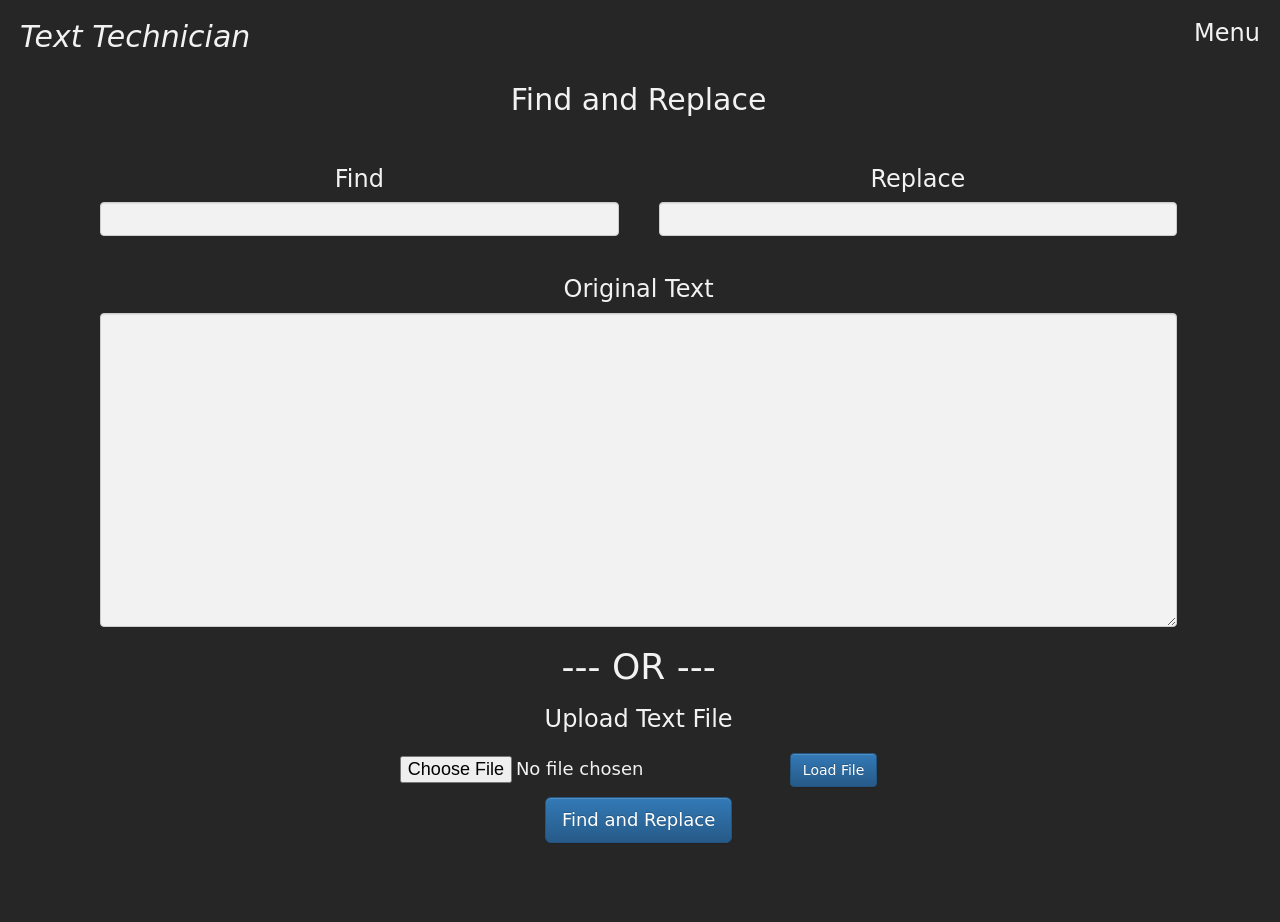
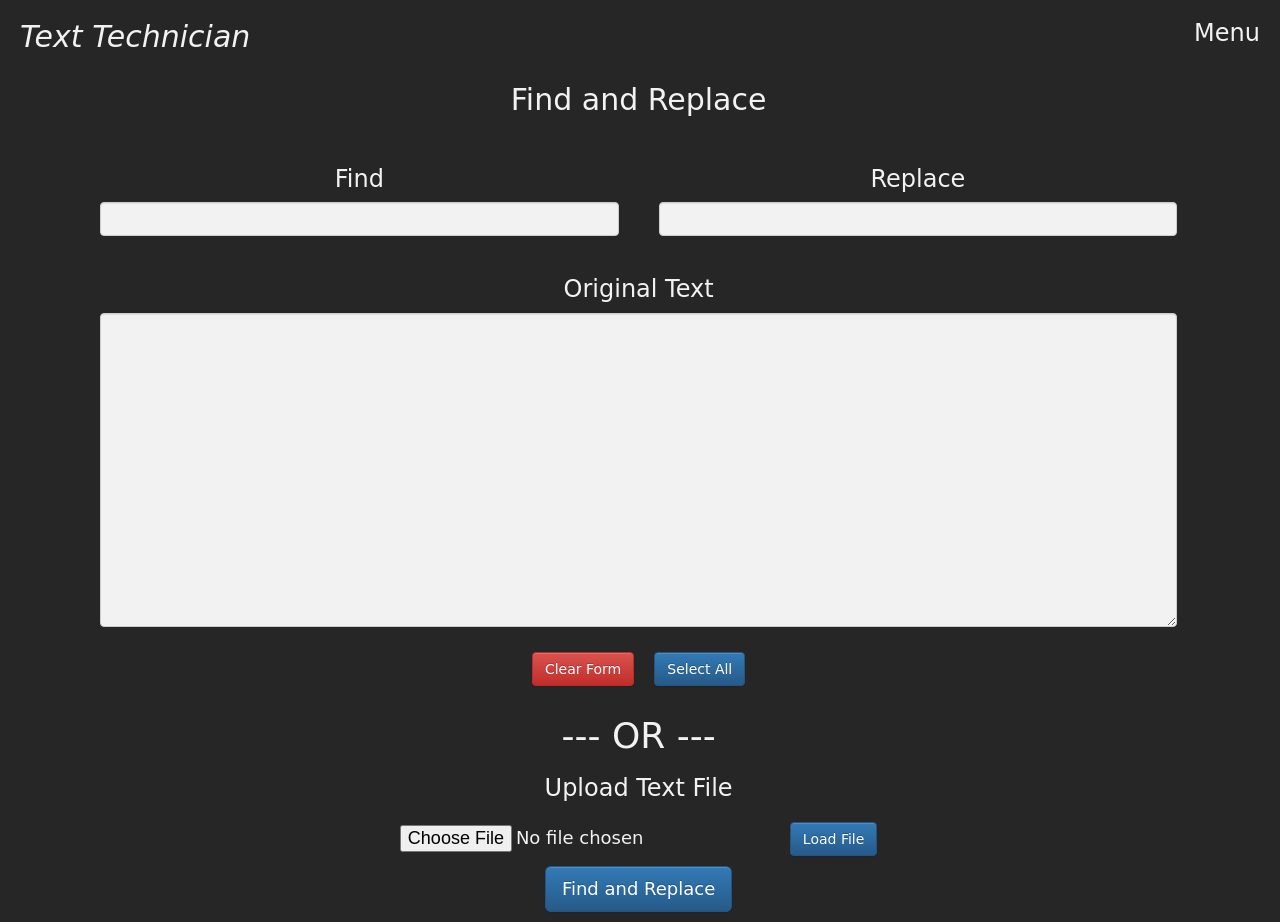
Before and after one commit to jande48/textMechanic, a Flask app: page /findReplace in a window 1280 px wide. Before the commit the page ends 843 px from the top, so only its background shows below. Run offline with Flask 2, Linux system fonts and the light colour scheme; some libraries are stand-ins or nearby versions; some web fonts are replaced.

Commit message:
added the clear and select buttons and updated download for raspberry pi

```diff
--- a/server/app.py
+++ b/server/app.py
@@ -33,13 +33,18 @@ class MyForm(FlaskForm):
 # Create a route to download the chosen text file
 @app.route('/downloads/<path>', methods=['GET', 'POST'])
 def download(path):
-    newPath = 'textFiles\\downloads\\'+path
+    newPath = 'textFiles/downloads/'+path
     return send_file(newPath, as_attachment=True)
 
 @app.route('/')
 def home():
     app.route('/')
     return render_template("index.html")
+
+@app.route('/addPrefixSuffix/clear',methods=['POST','GET'])
+def addPrefixSuffixClear():
+    form = MyForm()
+    return render_template("addPrefixSuffix.html", form=form)
 
 @app.route('/addPrefixSuffix',methods=['POST','GET'])
 def addPrefixSuffix():
@@ -55,7 +60,8 @@ def addPrefixSuffix():
     else:
 
         # if theres an attached file, then open it and read lines
-        if len(form.textUpload.data.filename) > 0:
+
+        if not isinstance(form.textUpload.data, str):
             filename = textFiles.save(form.textUpload.data)
             f = open("./textFiles/uploads/"+filename, "r")
             splitLinesString = f.readlines()
@@ -103,7 +109,7 @@ def removeLineBreaks():
 
     # if there's a POST request sending data, then get the data
     else:
-        if len(form.textUpload.data.filename) > 0:
+        if not isinstance(form.textUpload.data, str):
             filename = textFiles.save(form.textUpload.data)
             f = open("./textFiles/uploads/"+filename, "r")
             splitLinesString = f.readlines()
@@ -142,7 +148,7 @@ def removeLineNumbering():
 
     # if there's a POST request sending data, then get the data
     else:
-        if len(form.textUpload.data.filename) > 0:
+        if not isinstance(form.textUpload.data, str):
             filename = textFiles.save(form.textUpload.data)
             f = open("./textFiles/uploads/"+filename, "r")
             splitLinesString = f.readlines()
@@ -188,7 +194,7 @@ def findReplace():
         return render_template("findReplace.html", form=form)
 
     else:
-        if len(form.textUpload.data.filename) > 0:
+        if not isinstance(form.textUpload.data, str):
             filename = textFiles.save(form.textUpload.data)
             f = open("./textFiles/uploads/"+filename, "r")
             splitLinesString = f.readlines()
--- a/server/static/App.css
+++ b/server/static/App.css
@@ -69,6 +69,21 @@ font-family: asource-code-pro, Menlo, Monaco, Consolas, 'Courier New',
     /* flex: 1 0;
     margin: 0; */
     text-align: left;
+  }
+  .flexsideLeftSelect {
+    display: inline-block;
+    /* flex: 1 0;
+    margin-right: 0; */
+    /* width: 50%; */
+    text-align: right;
+    margin-right: 10px;
+  }
+  .flexsideRightSelect {
+    display: inline-block;
+    /* flex: 1 0;
+    margin: 0; */
+    text-align: left;
+    margin-left: 10px;
   }
   .flexsideRowCenter {
     flex: 1 auto;
--- a/server/templates/findReplace.html
+++ b/server/templates/findReplace.html
@@ -57,6 +57,14 @@
             </div>
             </div>
         </div>
+        <div class="flexContainerUpload">
+            <div class="flexsideLeftSelect">
+                <h4><input type="button" onclick="this.form.reset();" class="btn btn-danger" value="Clear Form"></h4>
+            </div>
+            <div class="flexsideRightSelect">
+                <h4><input type="button" onclick="selectAllText();" class="btn btn-primary" value="Select All"></h4>
+            </div>
+        </div>
         <div>
             <h1>--- OR ---</h1>
             <h3>Upload Text File</h3>
@@ -73,4 +81,10 @@
     </form>
 
 </div>
+<script>
+    function selectAllText() {
+        const orig = document.getElementById("Original");
+        orig.select()
+    }
+ </script>
 {%endblock%}
```
Also changed, not shown: server/templates/addPrefixSuffix.html (+14 -0 lines), server/templates/removeLineBreaks.html (+14 -0 lines), server/templates/removeLineNumbering.html (+14 -0 lines).
